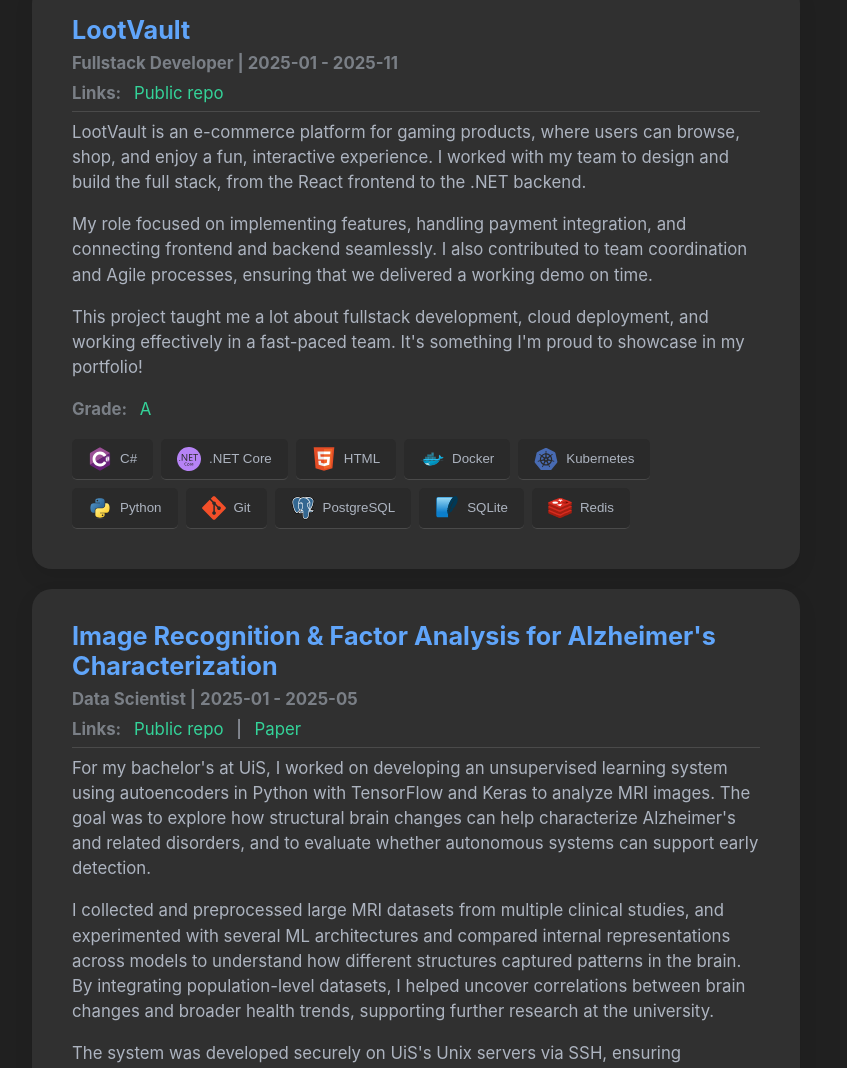
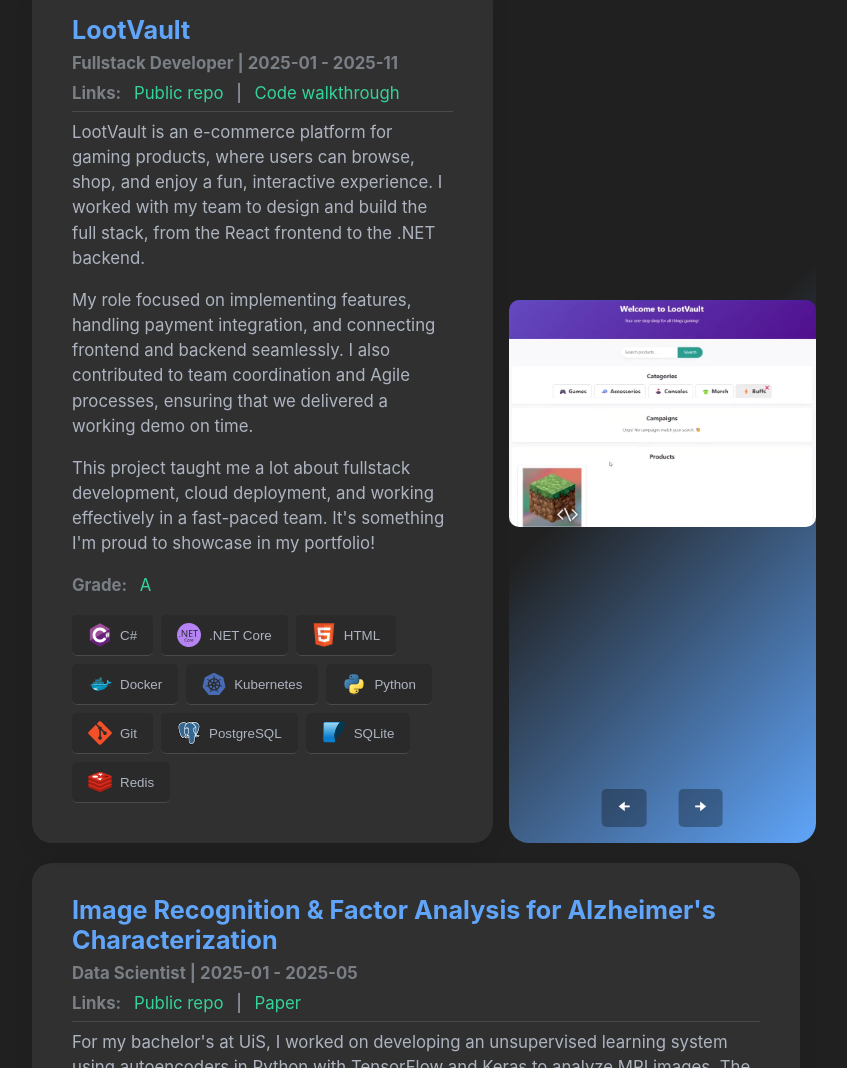
Before and after one commit to jon-tj/Portfolio, a plain HTML site: page SimpleDeploymentSPA/index.html in a window 1280 px wide. Shown: the part 1732-2800 px from the top of the page, without its empty margins (224-1071 px from the left). Drawn offline with Linux system fonts and the light colour scheme.

Commit message:
images to projects

```diff
--- a/SimpleDeploymentSPA/index.html
+++ b/SimpleDeploymentSPA/index.html
@@ -166,9 +166,12 @@
             projectCard.setAttribute("data-tags", project.tags.join(" "));
             projectsContainer.appendChild(projectCard);
 
+            const infoCardContainer = document.createElement("div");
+            projectCard.appendChild(infoCardContainer);
+
             const infoCard = document.createElement("div");
-            infoCard.classList.add("info-card");
-            projectCard.appendChild(infoCard);
+            infoCard.classList.add("info-card", "project-container");
+            infoCardContainer.appendChild(infoCard);
 
             const title = document.createElement("h2");
             title.textContent = project.name;
@@ -201,6 +204,40 @@
             infoCard.appendChild(document.createElement("hr"));
 
             const description = document.createElement("div");
+            if (project.images && project.images.length > 0) {
+                infoCardContainer.classList.add("cols-6-4");
+
+                const imagesDiv = document.createElement("div");
+                imagesDiv.classList.add("project-images");
+                const img = document.createElement("img");
+                img.src = project.images[0];
+                img.alt = `${project.name} screenshot`;
+                imagesDiv.appendChild(img);
+                infoCardContainer.appendChild(imagesDiv);
+
+                const imagesHandles = document.createElement("div");
+                imagesHandles.classList.add("handles");
+                imagesDiv.appendChild(imagesHandles);
+                const prevBtn = document.createElement("button");
+                prevBtn.textContent = "🠈";
+                const nextBtn = document.createElement("button");
+                nextBtn.textContent = "🠊";
+                imagesHandles.appendChild(prevBtn);
+                imagesHandles.appendChild(nextBtn);
+                let currentImageIndex = 0;
+                prevBtn.addEventListener("click", () => {
+                    currentImageIndex =
+                        (currentImageIndex - 1 + project.images.length) %
+                        project.images.length;
+                    img.src = project.images[currentImageIndex];
+                });
+                nextBtn.addEventListener("click", () => {
+                    currentImageIndex =
+                        (currentImageIndex + 1) % project.images.length;
+                    img.src = project.images[currentImageIndex];
+                });
+            }
+
             project.paragraphs.forEach((para) => {
                 const p = document.createElement("p");
                 p.textContent = para;
@@ -238,7 +275,7 @@
             "git",
             "gitlab",
             "devops",
-            "flutter",
+            // "flutter",
         ]) {
             const tagDetails = TAGS_DETAILS[tag];
             if (!tagDetails) {
@@ -298,7 +335,7 @@
             if (cert.credentialLink) {
                 const credLink = document.createElement("div");
                 credLink.classList.add("credential-link");
-                credLink.innerHTML = `<strong>Credential:</strong> <a href="${cert.credentialLink}" target="_blank">View Credential</a>`;
+                credLink.innerHTML = `<strong>Links:</strong> <a href="${cert.credentialLink}" target="_blank">View Credential</a>`;
                 certCard.appendChild(credLink);
             }
 
--- a/SimpleDeploymentSPA/scripts/projects.js
+++ b/SimpleDeploymentSPA/scripts/projects.js
@@ -25,7 +25,7 @@ const PROJECTS = [
     {
         name: "LootVault",
         grade: "A",
-        links: { "Public repo": "https://github.com/jon-tj/LootVault" },
+        links: { "Public repo": "https://github.com/jon-tj/LootVault", "Code walkthrough": "https://www.youtube.com/watch?v=UfBDbnXRj_k" },
         role: "Fullstack Developer",
         duration: ["2025-01", "2025-11"],
         tags: [
@@ -55,6 +55,12 @@ const PROJECTS = [
       This project taught me a lot about fullstack development, cloud deployment, and working
       effectively in a fast-paced team. It's something I'm proud to showcase in my portfolio!
       `
+        ],
+        images: [
+            "images/projects/lootvault-1.png",
+            "images/projects/lootvault-2.png",
+            "images/projects/lootvault-3.png",
+            "images/projects/lootvault-4.png",
         ]
     },
     {
--- a/SimpleDeploymentSPA/styles.css
+++ b/SimpleDeploymentSPA/styles.css
@@ -163,3 +163,38 @@ div.tags-container button {
     text-decoration: underline;
     background-color: var(--color-bg-secondary);
 }
+.project-images {
+    display: flex;
+    justify-content: stretch;
+    align-items: center;
+    position: relative;
+    background: linear-gradient(
+        135deg,
+        var(--color-bg-secondary) 0%,
+        var(--color-bg-secondary) 50%,
+        var(--color-primary) 100%
+    );
+    border-radius: 20px;
+}
+
+.project-images .handles {
+    position: absolute;
+    bottom: 1rem;
+    display: flex;
+    margin: 0 50%;
+    transform: translateX(-50%);
+}
+.handles button {
+    background-color: rgba(0, 0, 0, 0.3);
+    border: none;
+    margin: 0 1rem;
+    color: white;
+}
+.handles button:hover {
+    background-color: rgba(0, 0, 0, 0.6);
+}
+.project-images img {
+    width: 100%;
+    border-radius: 10px;
+    height: fit-content;
+}
```
Also changed, not shown: SimpleDeploymentSPA/images/projects/lootvault-1.png (added), SimpleDeploymentSPA/images/projects/lootvault-2.png (added), SimpleDeploymentSPA/images/projects/lootvault-3.png (added), SimpleDeploymentSPA/images/projects/lootvault-4.png (added).
